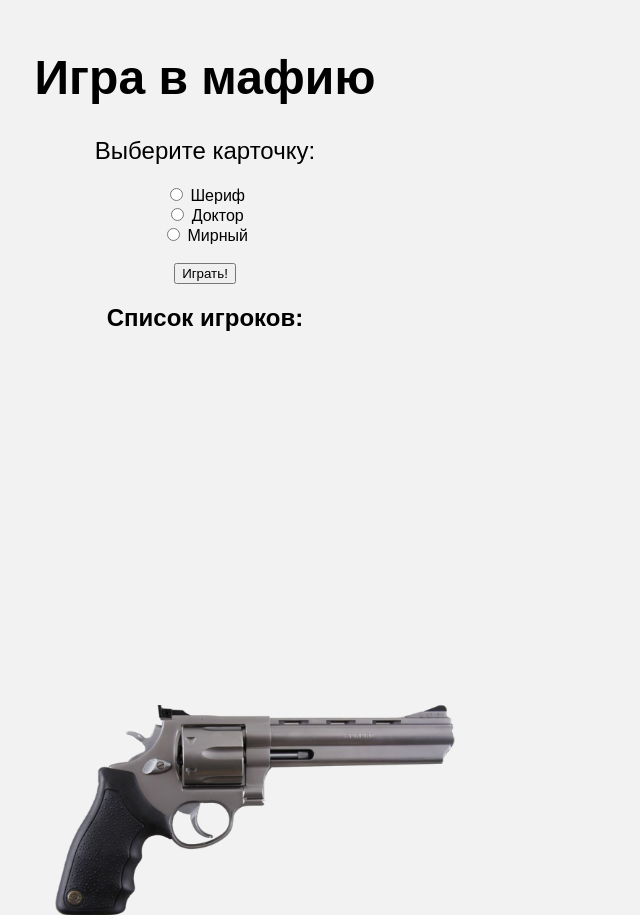
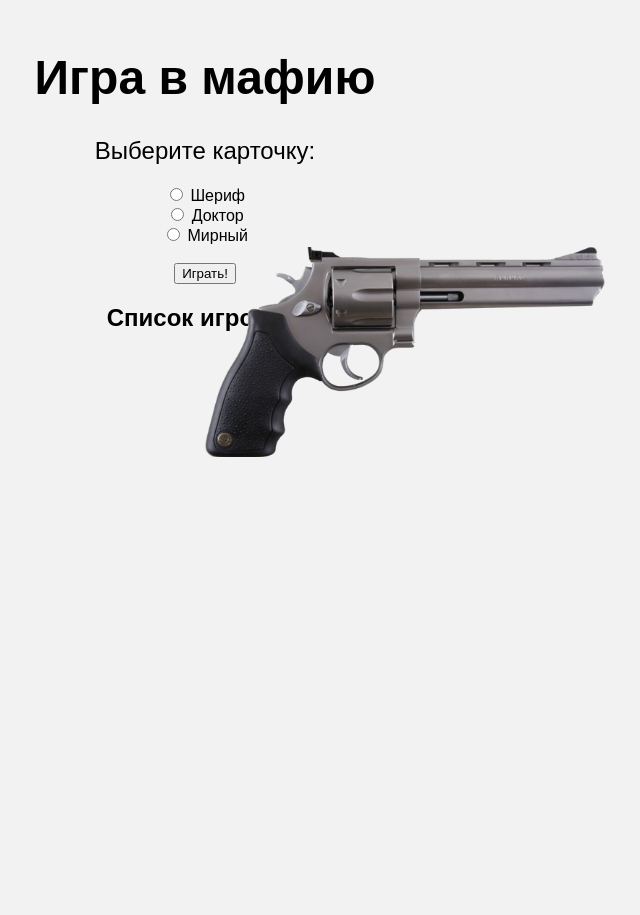
Before and after one commit to san5ezez/Flask_my_project, a Flask app: page / in a window 1280 px wide. Shown: the whole page, without its empty margins (435-1075 px from the left). After the commit the page ends 457 px from the top, so only its background shows below. Run offline with Flask 3, Linux system fonts and the light colour scheme.

Commit message:
teacher revew

```diff
--- a/static/style.css
+++ b/static/style.css
@@ -171,10 +171,6 @@ a:hover {
   width: 400px;
   height: 210px;
   transform: translateY(-50%);
-  top: 120%;
-  left: 50%;
-  margin-left: -150px;
-  margin-top: -150px;
   object-fit: cover;
   animation: spin 3s 2;
 }
```
